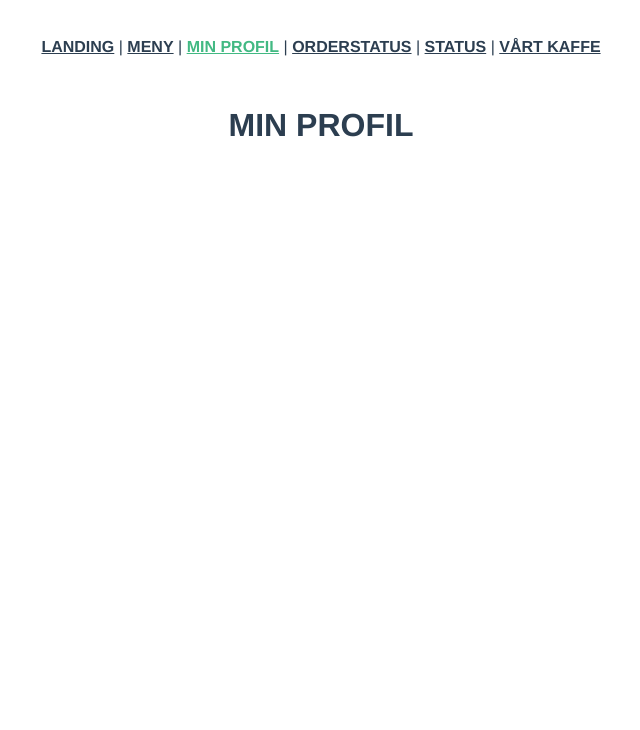
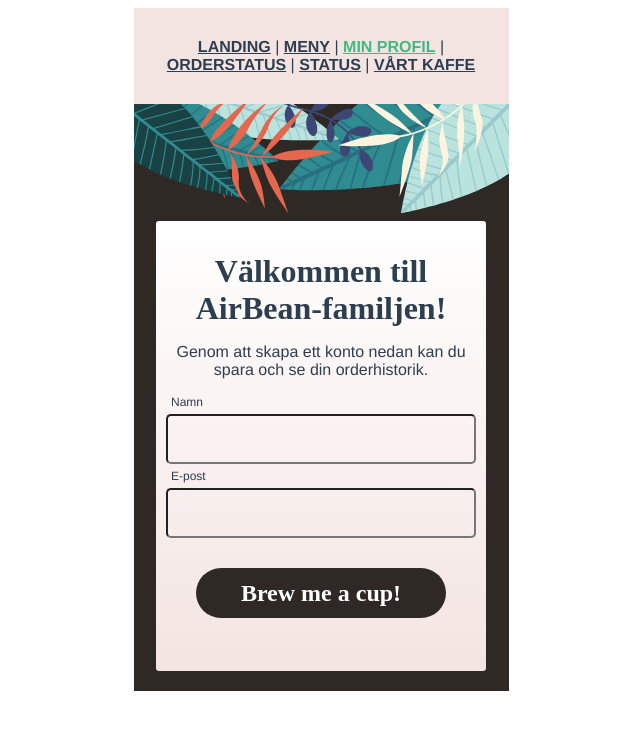
Before and after one commit to annikakubaj/Airbean, a Vue app in the folder airbean-project/: page /minprofil in a window 1280 px wide. Shown: the top 730 px of the page, without its empty margins (319-959 px from the left). Built offline with nearby package versions, Linux system fonts and the light colour scheme.

Commit message:
Profil-sida för att skapa användare

```diff
--- a/airbean-project/src/App.vue
+++ b/airbean-project/src/App.vue
@@ -13,6 +13,11 @@
 </template>
 
 <style>
+
+* {
+  box-sizing: border-box;
+}
+
 #app {
   font-family: Avenir, Helvetica, Arial, sans-serif;
   -webkit-font-smoothing: antialiased;
@@ -33,4 +38,15 @@
 #nav a.router-link-exact-active {
   color: #42b983;
 }
+
+html{
+  background-color: white;
+  display: flex;
+  justify-content: center;
+}
+
+body{
+  width:375px;
+  background-color:rgba(243, 228, 225, 1)
+}
 </style>
--- /dev/null
+++ b/airbean-project/src/components/NewProfile.vue
@@ -0,0 +1,86 @@
+<template>
+    <div class="wrapper">
+    <div class="register">
+        <p class="first">Välkommen till AirBean-familjen!</p>
+        <p class="second">Genom att skapa ett konto nedan kan du spara och se din orderhistorik.</p>
+        <form>
+            <p class="label"> Namn </p>
+            <input type="text">
+
+            <p class="label"> E-post </p>
+            <input type="text">
+            <input class="button" type="button" value="Brew me a cup!">
+        </form>
+    </div>
+    </div>
+</template>
+
+
+
+<script>
+export default {
+
+
+
+}
+</script>
+
+
+<style scoped>
+
+.wrapper{
+    display: flex;
+    justify-content: center;
+    height:470px;
+}
+
+.register{
+    width:330px;
+    height:450px;
+    border-radius: 3px;;
+    background-image: linear-gradient(white, rgba(243, 228, 225, 1));
+
+}
+
+
+.first{
+    font-weight: bold;
+    font-size: 32px;
+    font-family: serif;
+    margin-bottom: 0px;;
+}
+.second{
+    font-size:16px;
+}
+.label{
+    font-size: 12px;
+    margin: 0px 15px;
+    text-align:left;
+}
+
+input{
+    width:310px;
+    height:50px;
+    border-radius: 5px;
+    background-color:transparent;
+    margin:5px;
+    font-size: 16px;
+    padding:10px;
+
+}
+
+
+.button{
+    border:none;
+    border-radius: 50px;
+    width:250px;
+    height:50px;
+    background-color: rgba(47, 41, 38, 1);
+    margin:25px;
+    color:white;
+    font-size:24px;
+    font-weight: bold;
+    font-family: serif;
+}
+
+</style>
--- a/airbean-project/src/views/MinProfil.vue
+++ b/airbean-project/src/views/MinProfil.vue
@@ -1,15 +1,29 @@
 <template>
   <div class="profile">
-      <h1>MIN PROFIL</h1>
+    <img src="../assets/header.svg" alt="header">
+      <NewProfile/>
   </div>
 </template>
 
 <script>
+import NewProfile from '../components/NewProfile.vue'
+
 export default {
+
+  components: {
+    NewProfile,
+  }
 
 }
 </script>
 
-<style>
+
+
+
+<style scoped>
+
+  div{
+    background-color:rgba(47, 41, 38, 1);
+  }
 
 </style>
```
Also changed, not shown: airbean-project/src/assets/header.svg (added).
